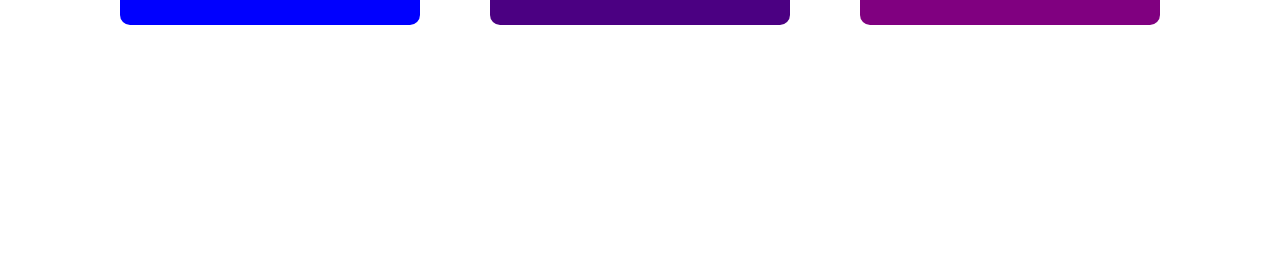
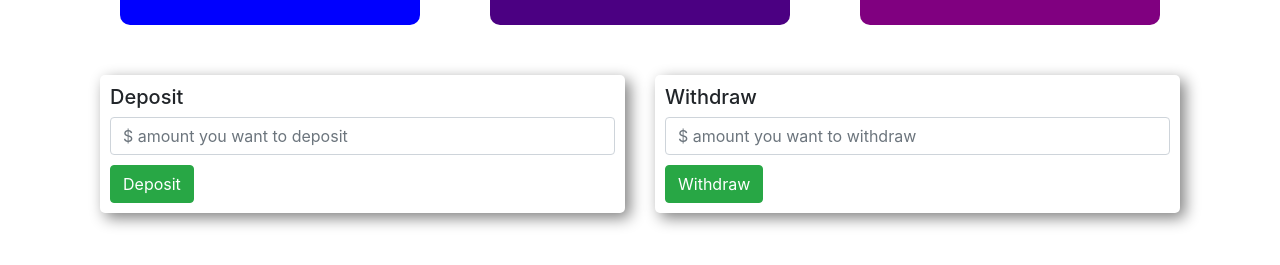
Before and after one commit to sabbirziauddin/deutsch-self-bank, a plain HTML site: page index.html in a window 1280 px wide. Both pictures are taken after a click on the button "Enter". Shown: the part 193-458 px from the top of the page. Drawn offline with nearby package versions, Linux system fonts and the light colour scheme.

Commit message:
transaction page finished

```diff
--- a/index.html
+++ b/index.html
@@ -48,6 +48,25 @@
 
             </div>
         </div>
+        <div class="row">
+            <div class="col-md-6">
+                <div class="submit-area ">
+                    <h5> Deposit</h5>
+                    <input type="text" class="form-control" placeholder="$ amount you want to deposit">
+                    <button id="trans-btn" class="btn btn-success">Deposit</button>
+                </div>
+
+            </div>
+            <div class="col-md-6">
+                <div class="submit-area">
+                    <h5>Withdraw</h5>
+                    <input type="text" class="form-control" placeholder="$ amount you want to withdraw">
+                    <button id="trans-btn" class="btn btn-success">Withdraw</button>
+                </div>
+
+            </div>
+
+        </div>
     </div>
     <script>
         const myBtn = document.getElementById("login-btn");
--- a/style.css
+++ b/style.css
@@ -1,31 +1,38 @@
-body{
+body {
     padding: 100px;
 }
-.submit-area{
-   margin-top:50px;
+
+.submit-area {
+    margin-top: 50px;
     border-radius: 5px;
-   box-shadow: 5px 5px 15px  grey;
+    box-shadow: 5px 5px 15px grey;
     padding: 10px;
 }
-.transaction-area{
+
+.transaction-area {
     display: none;
+}
 
-
-}
-.deposit{
+.deposit {
     background-color: blue;
 }
-.withdraw{
-   background-color:indigo;
+
+.withdraw {
+    background-color: indigo;
 }
-.balance{
-   background-color:purple;
+
+.balance {
+    background-color: purple;
 }
-.Status{
+
+.Status {
     margin: 0px 20px;
-   color:white;
+    color: white;
     padding: 20px;
     border-radius: 10px;
     text-align: center;
+}
 
+#trans-btn {
+    margin-top: 10px;
 }
```
Lines whose indentation alone changed are shown as unchanged.
